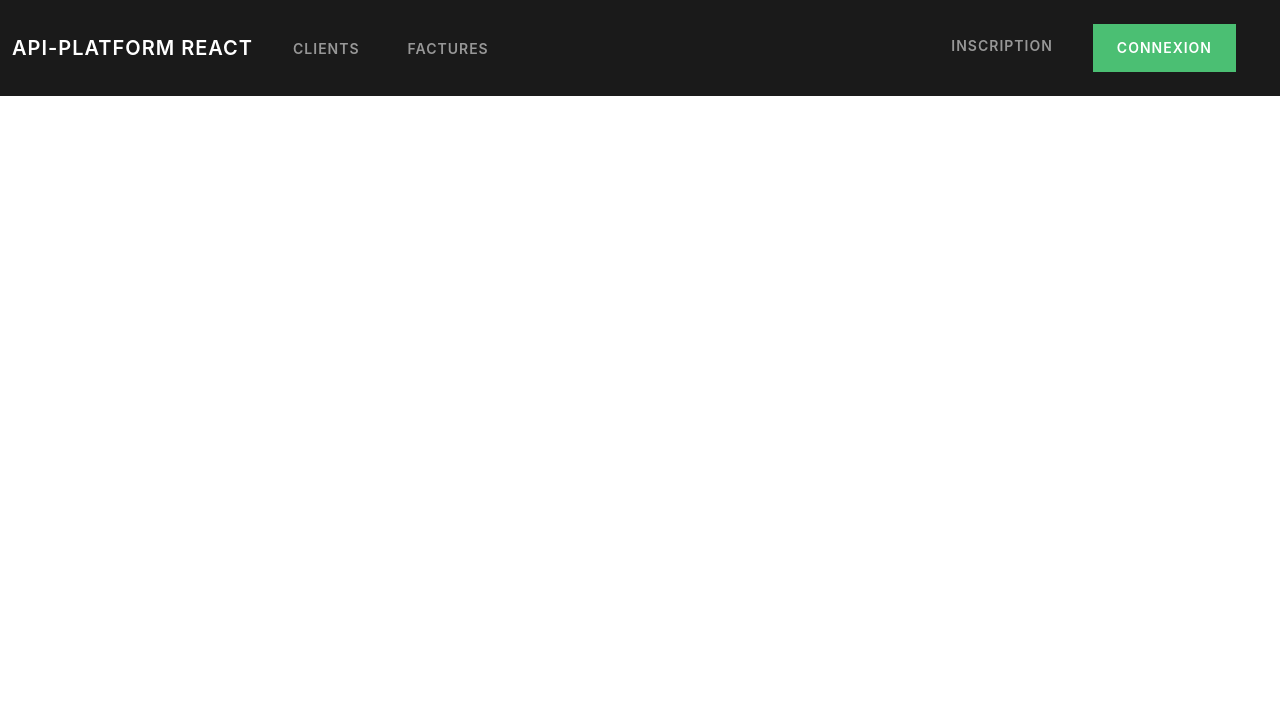
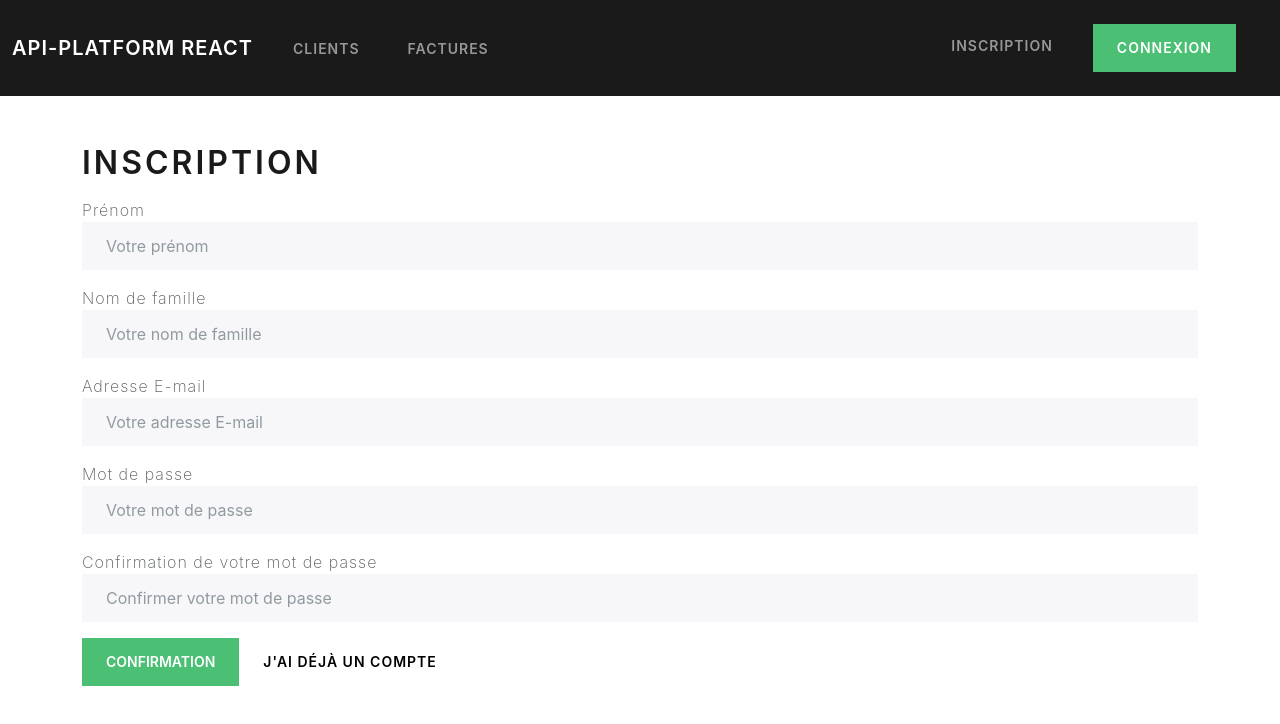
Before and after one commit to webepse/reactapi2022, a React (Create React App) app: page /register in a window 1280 px wide. Shown: the top 724 px of the page. Built offline with nearby package versions, Linux system fonts and the light colour scheme.

Commit message:
cours 11 - registerPage

```diff
--- a/src/App.js
+++ b/src/App.js
@@ -11,6 +11,7 @@
 import AuthContext from './contexts/AuthContext'
 import CustomerPage from './pages/CustomerPage'
 import InvoicePage from './pages/InvoicePage'
+import RegisterPage from './pages/RegisterPage'
 
 authAPI.setup()
 
@@ -30,6 +31,7 @@
         <main className='container pt-5'>
           <Routes>
             <Route path="/login" element={<LoginPage />} />
+            <Route path="/register" element={<RegisterPage />} />
             <Route path="/invoices/:id" element={
               <PrivateRoute>
                 <InvoicePage />
--- /dev/null
+++ b/src/pages/RegisterPage.jsx
@@ -0,0 +1,112 @@
+import { useState } from 'react';
+import Field from '../components/forms/Field';
+import { Link, useNavigate } from 'react-router-dom';
+import Axios from "axios"
+
+const RegisterPage = (props) => {
+
+    const navigate = useNavigate()
+
+    const [user, setUser] = useState({
+        firstName: "",
+        lastName: "",
+        email: "",
+        password: "",
+        passwordConfirm: ""
+    })
+
+    const [errors, setErrors] = useState({
+        firstName: "",
+        lastName: "",
+        email: "",
+        password: "",
+        passwordConfirm: ""
+    })
+
+    // Gestion des changements des inputs dans le formulaire
+    const handleChange = (event) => {
+        const {name,value} = event.currentTarget
+        setUser({...user, [name]:value})
+    }
+
+    const handleSubmit = async (event) => {
+        event.preventDefault()
+        const apiErrors = {}
+        if(user.password !== user.passwordConfirm){
+            apiErrors.passwordConfirm = "Votre confirmation de mot de passe n'est pas confirme à l'original"
+            setErrors(apiErrors)
+            // on arrete si ce n'est pas bon
+            return
+        }
+        try{
+            await Axios.post("http://127.0.0.1:8000/api/users", user)
+            setErrors({})
+            navigate("/login", {replace: true})
+        }catch({response}){
+            const {violations}= response.data
+            if(violations){
+                violations.forEach(({propertyPath,message})=>{
+                    apiErrors[propertyPath] = message
+                })
+                setErrors(apiErrors)
+            }
+        }
+    }
+
+    return (
+        <>
+            <h1>Inscription</h1>
+            <form onSubmit={handleSubmit}>
+                <Field
+                    name="firstName"
+                    label="Prénom"
+                    placeholder='Votre prénom'
+                    error={errors.firstName}
+                    value={user.firstName}
+                    onChange={handleChange}
+                />
+                <Field
+                    name="lastName"
+                    label="Nom de famille"
+                    placeholder='Votre nom de famille'
+                    error={errors.lastName}
+                    value={user.lastName}
+                    onChange={handleChange}
+                />
+                <Field
+                    type="email"
+                    name="email"
+                    label="Adresse E-mail"
+                    placeholder='Votre adresse E-mail'
+                    error={errors.email}
+                    value={user.email}
+                    onChange={handleChange}
+                />
+                <Field
+                    type="password"
+                    label="Mot de passe"
+                    name="password"
+                    placeholder='Votre mot de passe'
+                    error={errors.password}
+                    value={user.password}
+                    onChange={handleChange}
+                />
+                <Field
+                    type="password"
+                    label="Confirmation de votre mot de passe"
+                    name="passwordConfirm"
+                    placeholder='Confirmer votre mot de passe'
+                    error={errors.passwordConfirm}
+                    value={user.passwordConfirm}
+                    onChange={handleChange}
+                />
+                <div className="my-3">
+                    <button type="submit" className='btn btn-success'>Confirmation</button>
+                    <Link to="/login" className='btn btn-secondary'>J'ai déjà un compte</Link>
+                </div>
+            </form>
+        </>
+     );
+}
+
+export default RegisterPage;
```
